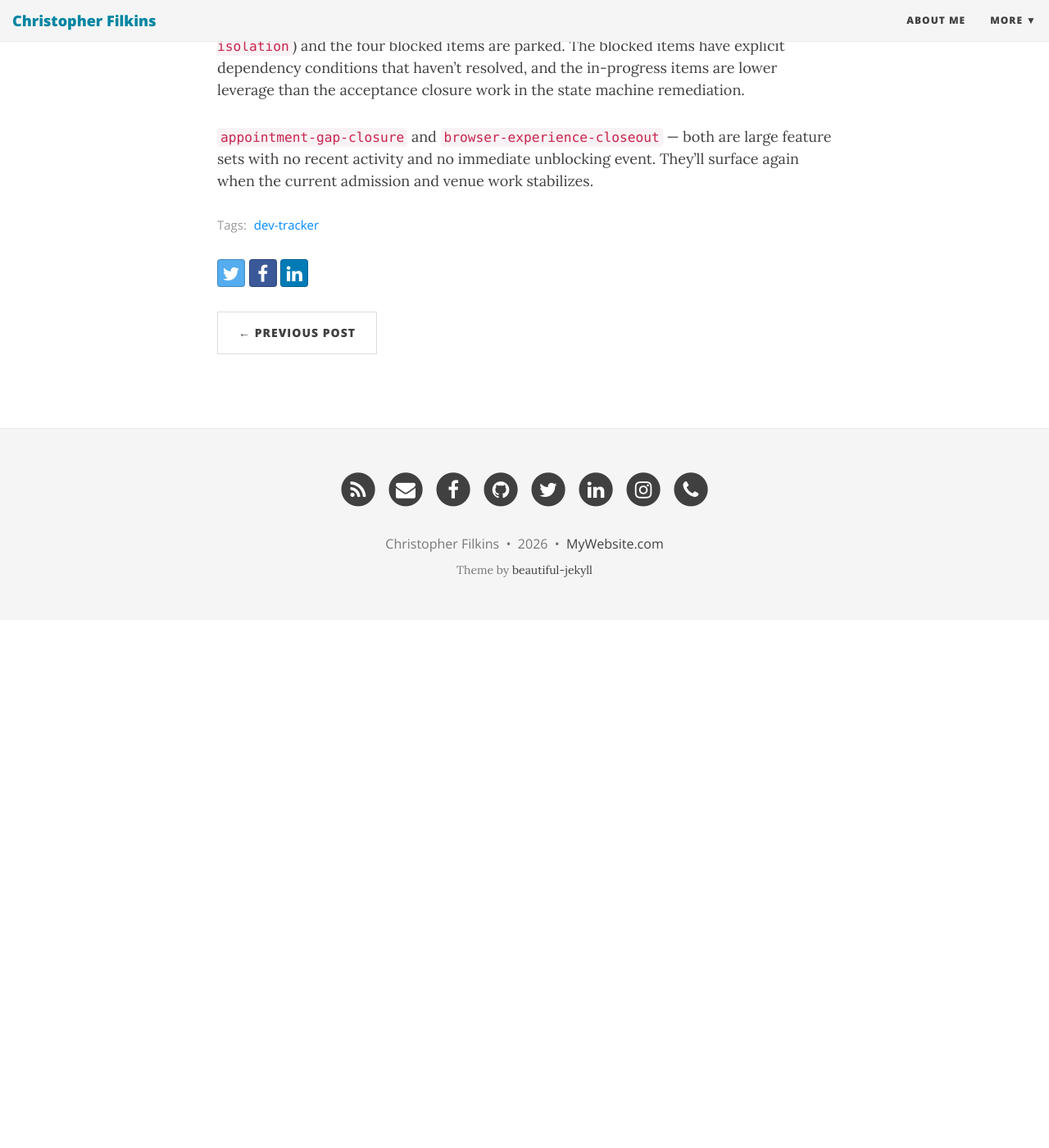
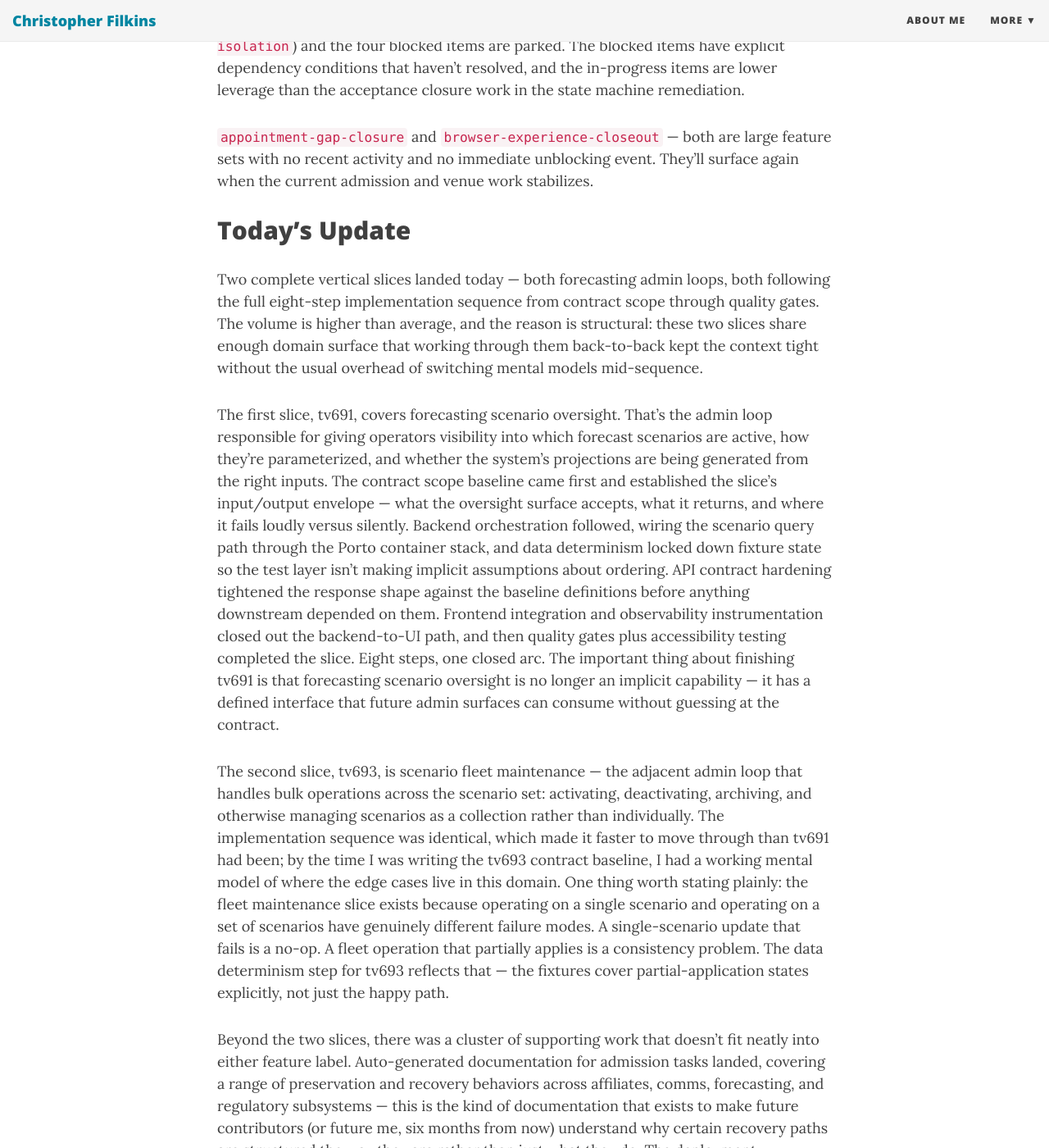
Before and after one commit to filchyboy/filchyboy.github.io, a Jekyll site: the page built from _posts/2026-10-30-daily-dev-log.md, in a window 1280 px wide and 1400 px high, scrolled down 2968 px. Shown: the whole window at 82% size. Built offline with Jekyll 4.4.1, drawn with Linux system fonts in a browser that asks for light colours; nearby versions of some CDN libraries; before the commit the page ends 3724 px from its top, so only the background shows below that; some of the changed text lies outside the part shown.

Commit message:
Update daily dev log: 2026-10-30

```diff
--- a/_posts/2026-10-30-daily-dev-log.md
+++ b/_posts/2026-10-30-daily-dev-log.md
@@ -49,3 +49,24 @@ Friday. Yesterday's actual work was a sustained run through thin-vslice completi
 
 <!-- plan-unit-ids: admission-ga-checkout-caller,edp-crm-mapping-audit,edp-tax-context-admission,sma-integrated-acceptance-finance,sma-integrated-acceptance-support,sma-support-gate-gate-one,venue-contract -->
 <!-- SECTION: DAILY-PLAN END -->
+
+
+<!-- SECTION: ACCOMPLISHED START -->
+<!-- publication-digest: 672db39b6e795cf3a629761dd7d646c436d6ffdf26305cda6abb243d2a4e37cf -->
+<!-- publication-revision: 627c5dc7c7ae43eba0987bd87d5bdf93 -->
+<!-- accomplished-generated: 2026-10-31T02:21:56.469436+00:00 -->
+
+## Today's Update
+
+Two complete vertical slices landed today — both forecasting admin loops, both following the full eight-step implementation sequence from contract scope through quality gates. The volume is higher than average, and the reason is structural: these two slices share enough domain surface that working through them back-to-back kept the context tight without the usual overhead of switching mental models mid-sequence.
+
+The first slice, tv691, covers forecasting scenario oversight. That's the admin loop responsible for giving operators visibility into which forecast scenarios are active, how they're parameterized, and whether the system's projections are being generated from the right inputs. The contract scope baseline came first and established the slice's input/output envelope — what the oversight surface accepts, what it returns, and where it fails loudly versus silently. Backend orchestration followed, wiring the scenario query path through the Porto container stack, and data determinism locked down fixture state so the test layer isn't making implicit assumptions about ordering. API contract hardening tightened the response shape against the baseline definitions before anything downstream depended on them. Frontend integration and observability instrumentation closed out the backend-to-UI path, and then quality gates plus accessibility testing completed the slice. Eight steps, one closed arc. The important thing about finishing tv691 is that forecasting scenario oversight is no longer an implicit capability — it has a defined interface that future admin surfaces can consume without guessing at the contract.
+
+The second slice, tv693, is scenario fleet maintenance — the adjacent admin loop that handles bulk operations across the scenario set: activating, deactivating, archiving, and otherwise managing scenarios as a collection rather than individually. The implementation sequence was identical, which made it faster to move through than tv691 had been; by the time I was writing the tv693 contract baseline, I had a working mental model of where the edge cases live in this domain. One thing worth stating plainly: the fleet maintenance slice exists because operating on a single scenario and operating on a set of scenarios have genuinely different failure modes. A single-scenario update that fails is a no-op. A fleet operation that partially applies is a consistency problem. The data determinism step for tv693 reflects that — the fixtures cover partial-application states explicitly, not just the happy path.
+
+Beyond the two slices, there was a cluster of supporting work that doesn't fit neatly into either feature label. Auto-generated documentation for admission tasks landed, covering a range of preservation and recovery behaviors across affiliates, comms, forecasting, and regulatory subsystems — this is the kind of documentation that exists to make future contributors (or future me, six months from now) understand why certain recovery paths are structured the way they are rather than just what they do. The deployment configuration got a tolerance fix for missing xdebug coverage, which matters because the coverage gate was failing in environments where xdebug isn't installed rather than gracefully degrading. That's the kind of failure that blocks the entire test pipeline unnecessarily. On the forecasting side specifically, maintenance recovery and progress projections got hardened, and the PR8522 review-fix validation was retained — both of these ensure that the forecast archive migration path stays replay-safe across restarts, which is a correctness property that's easy to accidentally break when adding new projection logic. Finally, the private Mac mini deployment for appointment scheduling integrated staging evidence is still in progress, not closed — that one will carry into tomorrow.
+
+With tv691 and tv693 complete, the forecasting admin domain now has a coherent oversight and maintenance surface at the interface level. The next question is how these admin loops interact with the scenario evaluation and execution paths — those downstream slices will be making assumptions about what the admin layer exposes, and having the contracts locked down now means those assumptions can be checked against something concrete rather than against intent.
+
+<!-- accomplished-unit-ids: admission-auto-generated-documentation-tracking-admission-tasks,deploy-tolerate-missing-xdebug-coverage,forecasting-harden-maintenance-recovery-progress-projections,forecasting-retain-pr8522-review-validation,tv691-api-contract-hardening,tv691-backend-orchestration,tv691-contract-scope-baseline,tv691-data-determinism,tv691-focused-tests-a11y,tv691-frontend-integration,tv691-observability-instrumentation,tv691-quality-gates-handoff,tv693-api-contract-hardening,tv693-backend-orchestration,tv693-contract-scope-baseline,tv693-data-determinism,tv693-focused-tests-a11y,tv693-frontend-integration,tv693-observability-instrumentation,tv693-quality-gates-handoff -->
+<!-- SECTION: ACCOMPLISHED END -->
```
